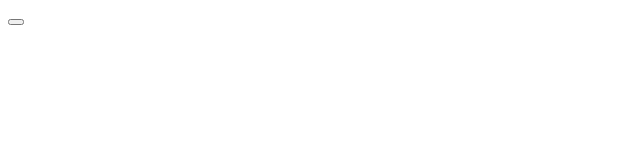
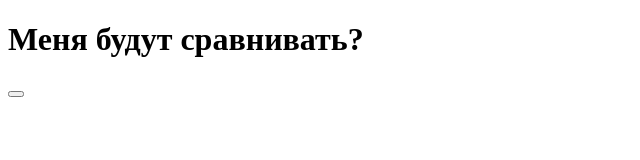
Before and after one commit to N1xon1/-fhird-project, a plain HTML site: page button/git.html in a window 1280 px wide. Shown: the whole page, without its empty margins (0-640 px from the left). Drawn offline with Linux system fonts and the light colour scheme.

Commit message:
Добавили заголовок

```diff
--- a/button/git.html
+++ b/button/git.html
@@ -5,6 +5,7 @@
     <title>Document</title>
 </head>
 <body>
+<h1>Меня будут сравнивать?</h1>
 <Button class="button"></Button>
 </body>
 </html>
```
